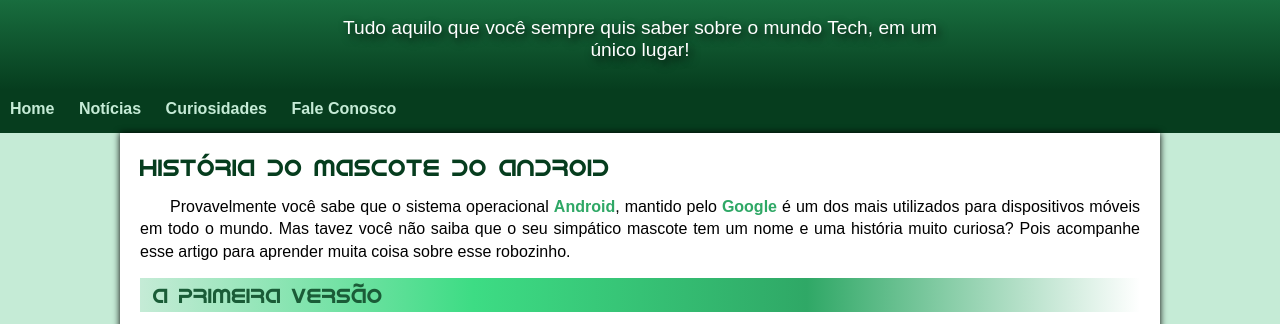
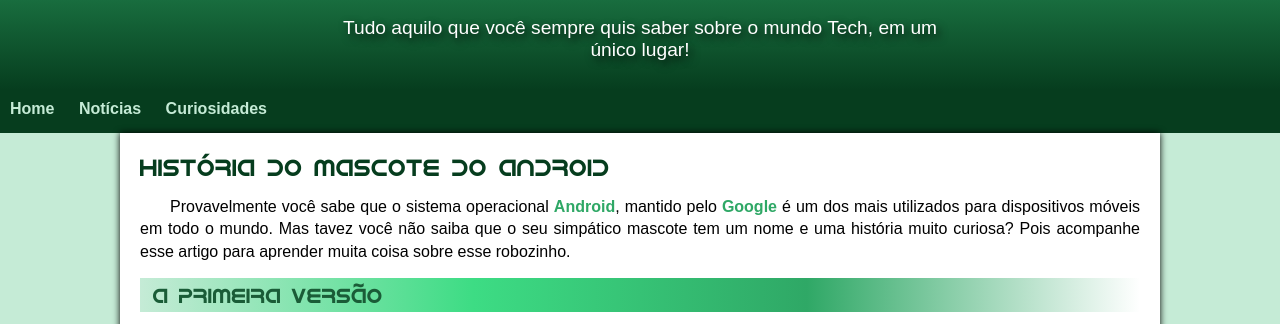
Before and after one commit to guifernands/html-css, a plain HTML site: page desafios/d010/android.html in a window 1280 px wide. Shown: the part 110-434 px from the top of the page. Drawn offline with Linux system fonts and the light colour scheme.

Commit message:
arrumei o padding do header

```diff
--- a/desafios/d010/android.html
+++ b/desafios/d010/android.html
@@ -20,7 +20,6 @@
         <a href="#">Home</a>
         <a href="#">Notícias</a>
         <a href="#">Curiosidades</a>
-        <a href="#">Fale Conosco</a>
     </nav>
     <main>
         <article>
--- a/desafios/d010/estilo/style.css
+++ b/desafios/d010/estilo/style.css
@@ -60,7 +60,7 @@ header > p {
     padding-left: 10px;
     margin: auto;
     text-shadow: 3px 4px 8px rgba(0, 0, 0, 0.818);
-    margin-bottom: 20px;
+    padding-bottom: 20px;
 }
 
 nav {
```
